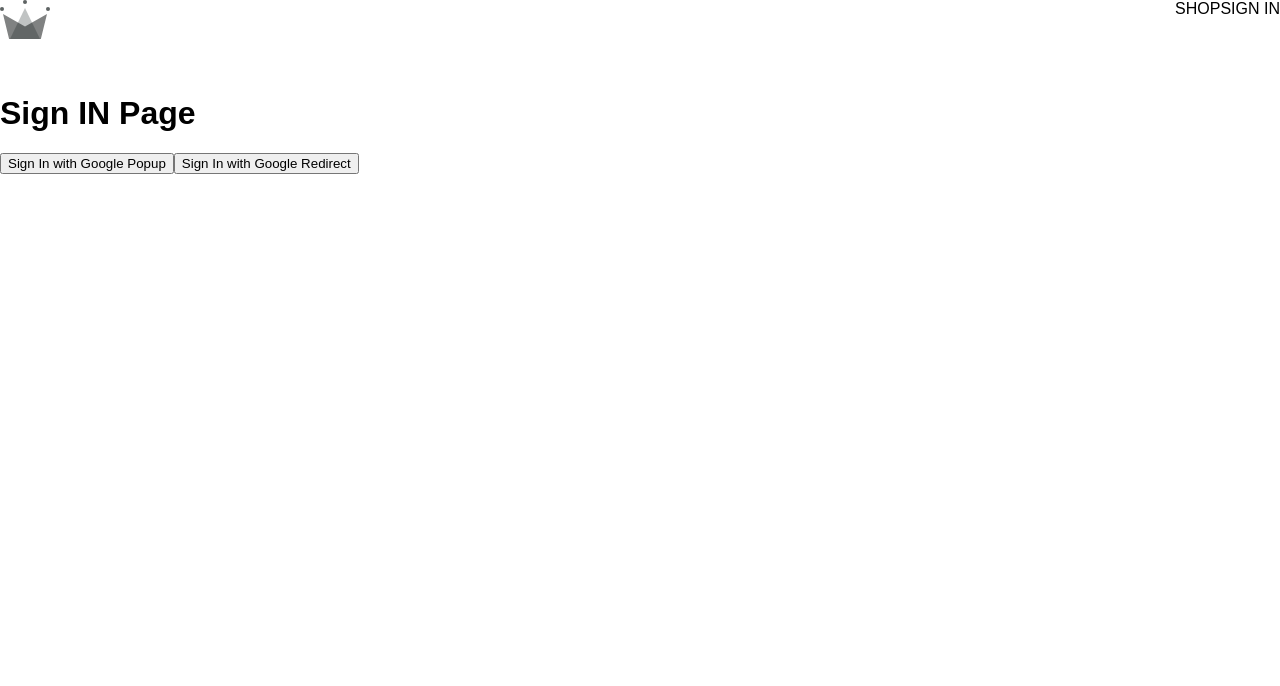
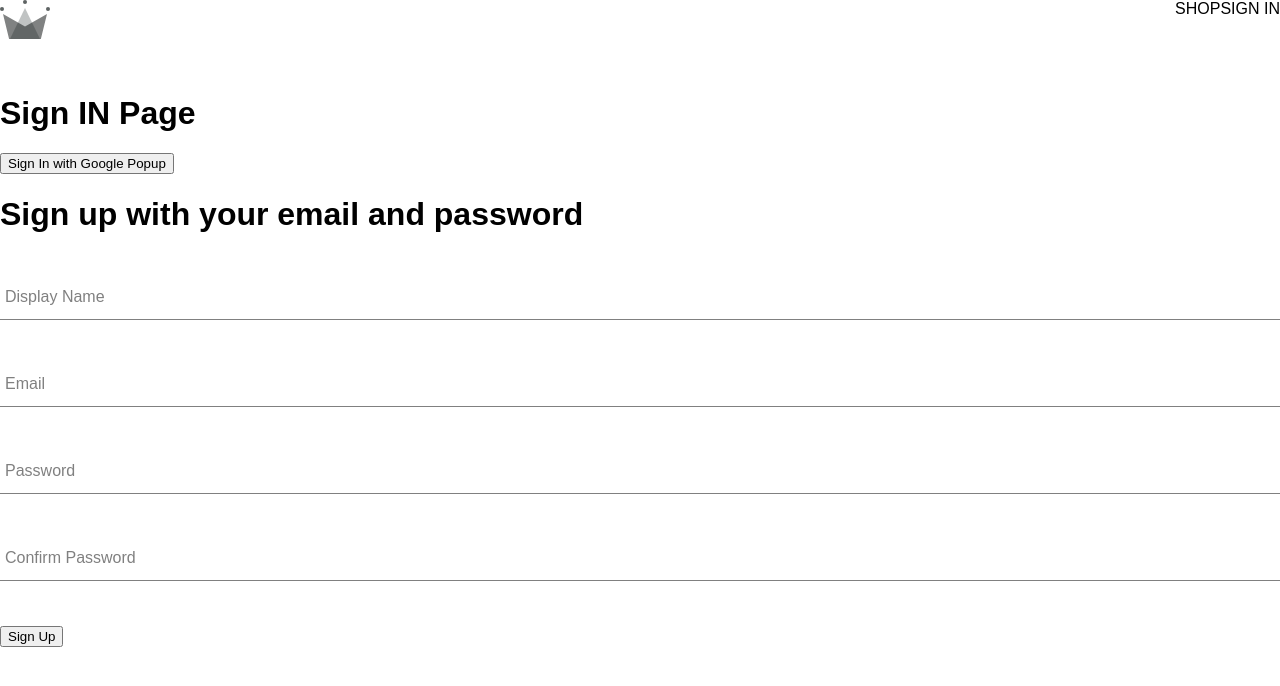
Before and after one commit to warriorfull/crwn-clothing, a React (Create React App) app: page /sign-in in a window 1280 px wide. Shown: the top 686 px of the page. Built offline with nearby package versions, Linux system fonts and the light colour scheme; a web font is replaced by a local one.

Commit message:
100 - Generalizing Form Input Component

```diff
--- /dev/null
+++ b/src/components/form-input/form-input.component.jsx
@@ -0,0 +1,19 @@
+import './form-input.styles.scss';
+
+const FormInput = ({ label, ...otherProps }) => {
+    return (
+      <div className='group'>
+        <input className='form-input' {...otherProps} />
+        {label && (
+            <label className={`${
+                otherProps.value.length ? 'shrink' : ''
+            } form-input-label`}
+            >
+                {label}
+            </label>
+        )}
+</div>
+    );
+};
+
+export default FormInput;
--- /dev/null
+++ b/src/components/form-input/form-input.styles.scss
@@ -0,0 +1,54 @@
+$sub-color: grey;
+$main-color: black;
+
+@mixin shrinkLabel {
+  top: -14px;
+  font-size: 12px;
+  color: $main-color;
+}
+
+.group {
+  position: relative;
+  margin: 45px 0;
+
+  .form-input {
+    background: none;
+    background-color: white;
+    color: $sub-color;
+    font-size: 18px;
+    padding: 10px 10px 10px 5px;
+    display: block;
+    width: 100%;
+    border: none;
+    border-radius: 0;
+    border-bottom: 1px solid $sub-color;
+    margin: 25px 0;
+
+    &:focus {
+      outline: none;
+    }
+
+    &:focus ~ .form-input-label {
+      @include shrinkLabel();
+    }
+  }
+
+  input[type='password'] {
+    letter-spacing: 0.3em;
+  }
+
+  .form-input-label {
+    color: $sub-color;
+    font-size: 16px;
+    font-weight: normal;
+    position: absolute;
+    pointer-events: none;
+    left: 5px;
+    top: 10px;
+    transition: 300ms ease all;
+
+    &.shrink {
+      @include shrinkLabel();
+    }
+  }
+}
--- /dev/null
+++ b/src/components/sign-up/sign-up-form.component.jsx
@@ -0,0 +1,98 @@
+import { useState } from 'react';
+import FormInput from '../form-input/form-input.component';
+import { createAuthUserWithEmailAndPassword, createUserDocumentFromAuth } from '../../utils/firebase/firebase.utils';
+
+const defaultFormFields = {
+    displayName: '',
+    email: '',
+    password: '',
+    confirmPassword: ''
+}
+
+const SignUpForm = () => {
+    const [formFields, setFormFields] = useState(defaultFormFields);
+    const { displayName, email, password, confirmPassword } = formFields;
+
+    console.log(formFields);
+
+    const resetFormFields = () => {
+        setFormFields(defaultFormFields);
+    };
+
+    const handleSubmit = async (event) => {
+        event.preventDefault();
+
+        // check password vs confirmPassword
+        if (!(password === confirmPassword)) {
+            alert("Passwords do NOT match");
+            return;
+        }
+        // authenticate user with password
+        try {
+            const { user } = await createAuthUserWithEmailAndPassword(
+                email,
+                password
+            );
+
+            await createUserDocumentFromAuth(user, { displayName });
+            resetFormFields();
+
+        } catch(error) {
+            if (error.code === 'auth/email-already-in-use') {
+                alert('CanNot create user : auth/email-already-in-use');
+            } else {
+                console.log('user creattion encountered an error', error);
+            }
+
+        }
+        // create a user document
+    }
+
+    const handleChange = (event) => {
+        const {name, value} = event.target;
+    setFormFields({...formFields, [name]: value});
+    };
+
+    return (
+        <div>
+            <h1>Sign up with your email and password</h1>
+            <form onSubmit={handleSubmit}>
+                <FormInput
+                    label='Display Name'
+                    type='text'
+                    required
+                    onChange={handleChange}
+                    name='displayName'
+                    value={displayName}
+                />
+                <FormInput
+                    label='Email'
+                    type='email'
+                    required
+                    onChange={handleChange}
+                    name='email'
+                    value={email}
+                />
+                <FormInput
+                    label='Password'
+                    type='password'
+                    required
+                    onChange={handleChange}
+                    name='password'
+                    value={password}
+                />
+                <FormInput
+                    label='Confirm Password'
+                    type="password"
+                    required
+                    onChange={handleChange}
+                    name="confirmPassword"
+                    value={confirmPassword}
+                />
+                <button type="submit">Sign Up</button>
+            </form>
+        </div>
+    )
+};
+
+export default SignUpForm;
--- a/src/routes/sign-in/sign-in.component.jsx
+++ b/src/routes/sign-in/sign-in.component.jsx
@@ -1,25 +1,12 @@
-import { useEffect } from "react";
-import { getRedirectResult } from 'firebase/auth';
-
 import {
     auth,
     signInWithGooglePopup,
-    signInWithGoogleRedirect,
     createUserDocumentFromAuth } from "../../utils/firebase/firebase.utils";
 import { async } from "@firebase/util";
 
+import SignUpForm from "../../components/sign-up/sign-up-form.component";
+
 const SignIn = () => {
-    useEffect(() => {
-        async function fetchData() {
-            const response = await getRedirectResult(auth);
-            console.log(response);
-            if(response) {
-                const userDocRef = await createUserDocumentFromAuth(response.user);
-            }
-        }
-        fetchData();
-    }, []);
-
     const logGoogleUser = async () => {
         const { user } = await signInWithGooglePopup();
         console.log(user);
@@ -33,9 +20,7 @@
             <button onClick={logGoogleUser}>
                 Sign In with Google Popup
             </button>
-            <button onClick={signInWithGoogleRedirect}>
-                Sign In with Google Redirect
-            </button>
+            <SignUpForm />
         </div>
     );
 }
--- a/src/utils/firebase/firebase.utils.js
+++ b/src/utils/firebase/firebase.utils.js
@@ -4,7 +4,10 @@
     getAuth,
     signInWithRedirect,
     signInWithPopup,
-    GoogleAuthProvider } from 'firebase/auth';
+    GoogleAuthProvider,
+    createUserWithEmailAndPassword
+} from 'firebase/auth';
+
 import {
   getFirestore,
   doc,
@@ -38,14 +41,15 @@
 export const db = getFirestore();
 
 //uid: "gUGKmlKoeVNkQdB7AdEVKa3WQ4h1"
-export const createUserDocumentFromAuth = async (userAuth) => {
+export const createUserDocumentFromAuth = async (
+  userAuth,
+  additionalInformation ={}
+) => {
+  if(!userAuth) return;
+
   const userDocRef = doc(db, 'users', userAuth.uid);
 
-  console.log(userDocRef);
-
   const userSnapshot = await getDoc(userDocRef);
-  console.log(userSnapshot);
-  console.log(userSnapshot.exists());
 
   if(!userSnapshot.exists()) {
     const { displayName, email } = userAuth;
@@ -55,7 +59,8 @@
       await setDoc(userDocRef, {
         displayName,
         email,
-        createdAt
+        createdAt,
+        ...additionalInformation
       });
     } catch (error) {
       console.log('error creating the user', error.message);
@@ -64,3 +69,9 @@
 
   return userDocRef;
 };
+
+export const createAuthUserWithEmailAndPassword = async (email, password) => {
+  if(!email || !password) return;
+
+  return await createUserWithEmailAndPassword(auth, email, password);
+}
```
